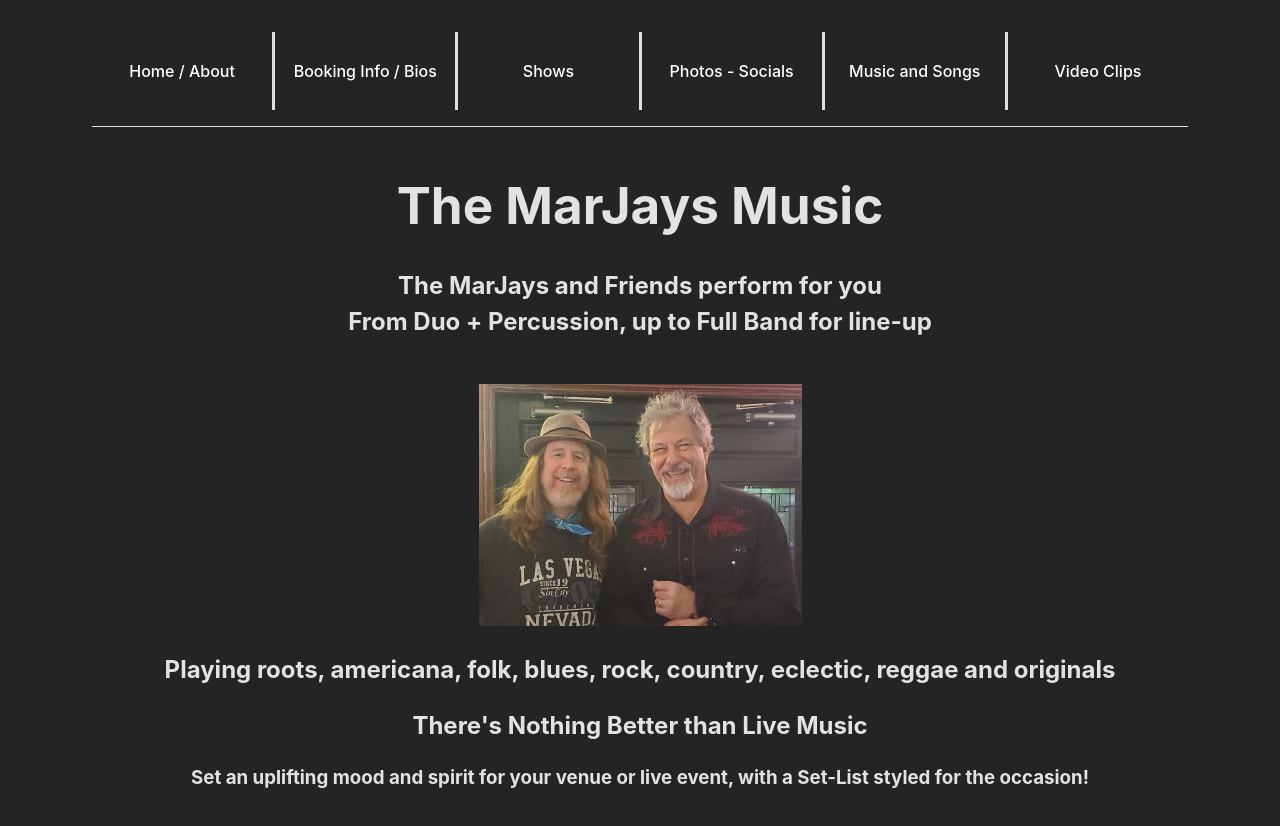
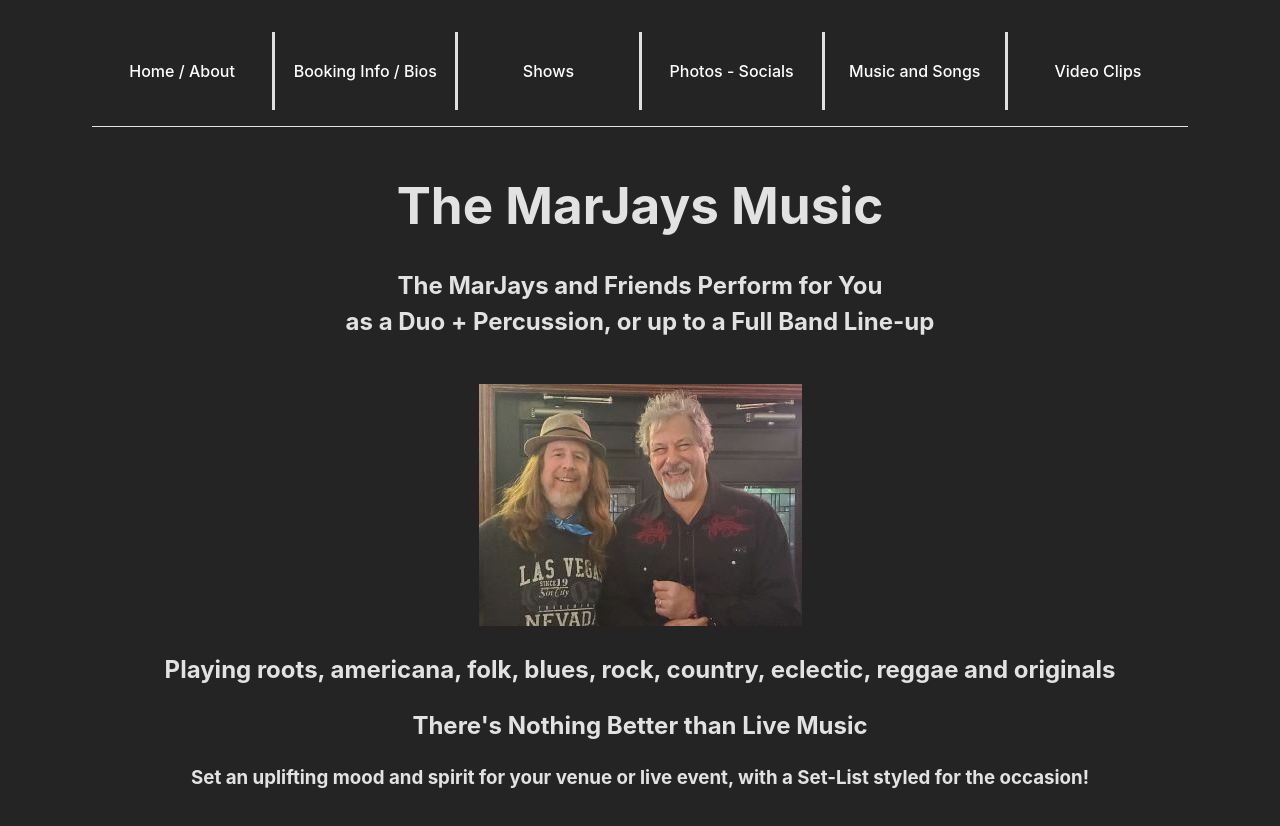
Before and after one commit to cloudappsdev/marjays-repo, a React (Vite) app: page / in a window 1280 px wide. Shown: the top 826 px of the page. Built offline with nearby package versions, Linux system fonts and the light colour scheme.

Commit message:
import ClipList, home verbage

```diff
--- a/src/components/ClipSetInfo.css
+++ b/src/components/ClipSetInfo.css
@@ -10,8 +10,8 @@
 }
 
 .ways-button {
-    background-color: #27AE60;
-    color: #fff;
+    background-color: #F9E79F;
+    color: #000;
     font-weight: 900;
     width: 90%;
 }
--- a/src/components/Home.tsx
+++ b/src/components/Home.tsx
@@ -5,9 +5,9 @@ function Home() {
     <>
       <h1>The MarJays Music</h1>
       <h2>
-        The MarJays and Friends perform for you
+        The MarJays and Friends Perform for You
         <br />
-        From Duo + Percussion, up to Full Band for line-up
+        as a Duo + Percussion, or up to a Full Band Line-up
       </h2>
       <br />
       <img src={marjaysThumb} />
--- a/src/components/Videos.tsx
+++ b/src/components/Videos.tsx
@@ -5,6 +5,7 @@ import "./Videos.css";
 import ghfSet1 from "./galway1.json";
 import ghfSet2 from "./galway2.json";
 import ClipSetInfo from "./ClipSetInfo";
+import { ClipData } from "./ClipData";
 
 const ghfxSet1: ClipData[] = ghfSet1;
 const ghfxSet2: ClipData[] = ghfSet2;
```
